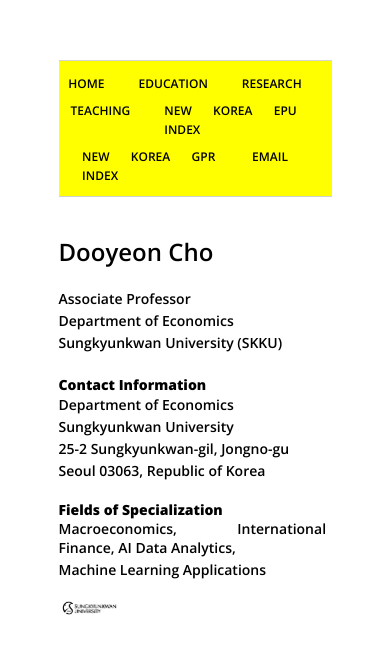
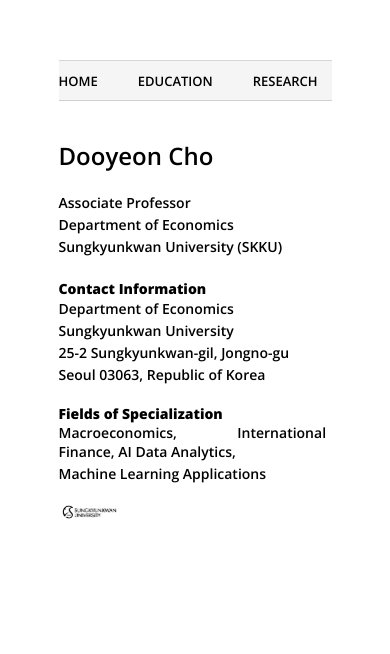
Before and after one commit to dooyeoncho/dooyeoncho.github.io, a Jekyll site: the page built from index.html, in a window 390 px wide. Shown: the top 654 px of the page. Built offline with Jekyll 4.4.1, drawn with Linux system fonts in a browser that asks for light colours.

Commit message:
Update default.html

```diff
--- a/_layouts/default.html
+++ b/_layouts/default.html
@@ -41,24 +41,26 @@
   background: transparent !important;
 }
 
-/* --- MOBILE: make menu wrap instead of clipping --- */
+/* ===== MOBILE: ONE-LINE SCROLLING MENU ===== */
 @media screen and (max-width: 768px) {
   footer ul {
-    flex-wrap: wrap !important;
-    justify-content: center !important;
-    gap: 8px 14px !important;
+    flex-wrap: nowrap !important;     /* FORCE one line */
+    overflow-x: auto;                 /* allow horizontal scroll */
+    justify-content: flex-start;      /* align left for scrolling */
+    padding: 0 12px;
   }
 
   footer ul li a {
-    white-space: normal !important;   /* allow wrapping */
-    font-size: 12px !important;       /* optional: helps fit */
+    white-space: nowrap !important;   /* prevent text wrapping */
+    font-size: 13px;                  /* slightly smaller */
   }
 
-  footer {
-    padding: 12px 0 !important;       /* optional */
+  /* Hide scrollbar (clean look) */
+  footer ul::-webkit-scrollbar {
+    display: none;
   }
+}
 
-  footer { background: yellow !important; }
 
 }
 
```
